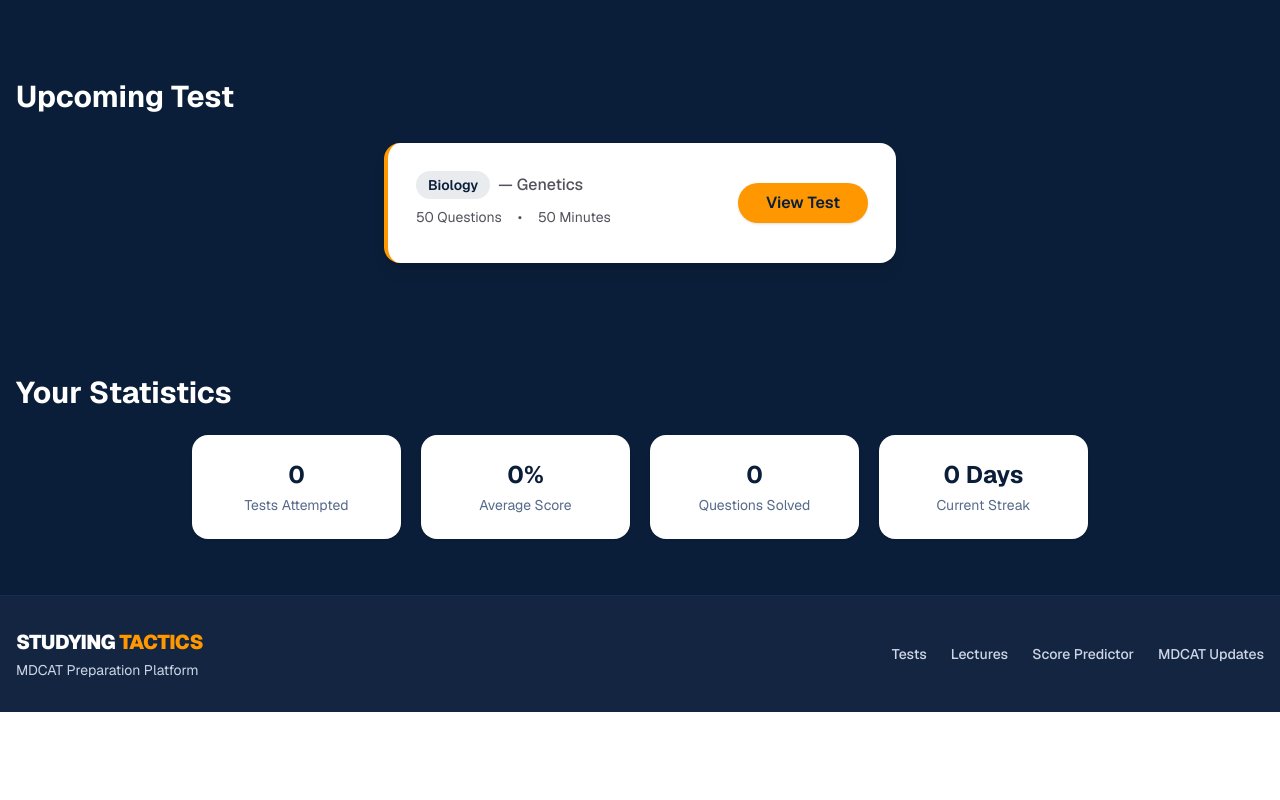
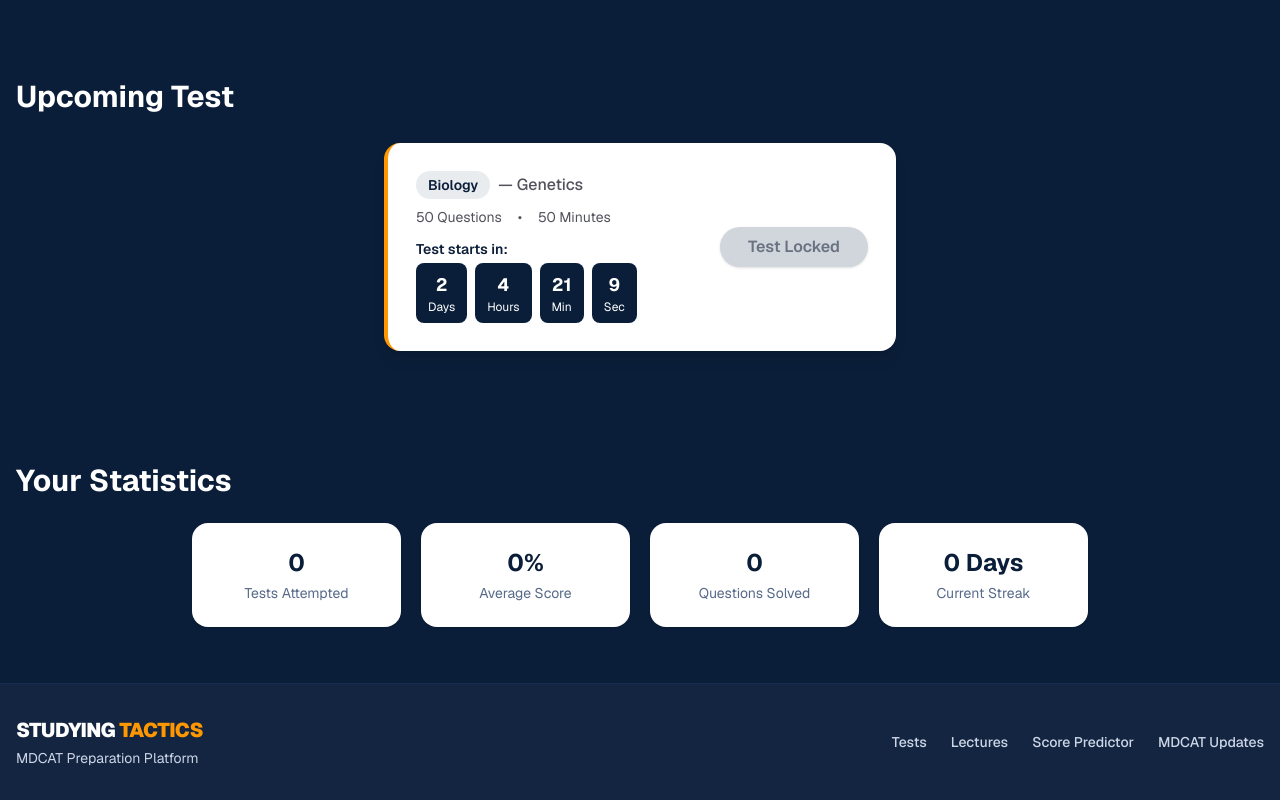
Before and after one commit to studyingtactics0-hash/mdcat-app, a Next.js app: page / in a window 1280 px wide. Shown: the part 852-1652 px from the top of the page. Before the commit the page ends 1564 px from the top, so only its background shows below. Built offline with nearby package versions, Linux system fonts and the light colour scheme; no server answers.

Commit message:
Add mock test launch countdown

```diff
--- a/src/app/page.tsx
+++ b/src/app/page.tsx
@@ -5,6 +5,55 @@ import { useRouter } from "next/navigation";
 import { createClient } from "@/lib/supabase/client";
 
 export default function Home() {
+  const [timeLeft, setTimeLeft] = useState({
+    days: 0,
+    hours: 0,
+    minutes: 0,
+    seconds: 0,
+  });
+
+  const [isLive, setIsLive] = useState(false);
+
+  useEffect(() => {
+    const targetDate = new Date("2026-08-22T00:00:00+05:00").getTime();
+
+    const updateCountdown = () => {
+      const now = new Date().getTime();
+      const difference = targetDate - now;
+
+      if (difference <= 0) {
+        setIsLive(true);
+        setTimeLeft({
+          days: 0,
+          hours: 0,
+          minutes: 0,
+          seconds: 0,
+        });
+        return;
+      }
+
+      setIsLive(false);
+
+      setTimeLeft({
+        days: Math.floor(difference / (1000 * 60 * 60 * 24)),
+        hours: Math.floor(
+          (difference / (1000 * 60 * 60)) % 24
+        ),
+        minutes: Math.floor(
+          (difference / (1000 * 60)) % 60
+        ),
+        seconds: Math.floor(
+          (difference / 1000) % 60
+        ),
+      });
+    };
+
+    updateCountdown();
+
+    const interval = setInterval(updateCountdown, 1000);
+
+    return () => clearInterval(interval);
+  }, []);
   const router = useRouter();
   const supabase = createClient();
 
@@ -14,6 +63,7 @@ export default function Home() {
     averageScore: 0,
     questionsSolved: 0,
     currentStreak: 0,
+
   });
   useEffect(() => {
     async function getStatistics(userId: string) {
@@ -442,13 +492,64 @@ export default function Home() {
                 <span>•</span>
                 <span className="ml-4">50 Minutes</span>
               </div>
+              {isLive ? (
+  <div className="mt-3 text-green-600 font-bold text-lg">
+    Test is LIVE
+  </div>
+) : (
+  <div className="mt-3">
+    <div className="text-[#0b1e39] font-semibold text-sm mb-1">
+      Test starts in:
+    </div>
+
+    <div className="flex gap-2 text-center">
+      <div className="bg-[#0b1e39] text-white rounded-lg px-3 py-2">
+        <div className="text-lg font-bold">
+          {timeLeft.days}
+        </div>
+        <div className="text-xs">Days</div>
+      </div>
+
+      <div className="bg-[#0b1e39] text-white rounded-lg px-3 py-2">
+        <div className="text-lg font-bold">
+          {timeLeft.hours}
+        </div>
+        <div className="text-xs">Hours</div>
+      </div>
+
+      <div className="bg-[#0b1e39] text-white rounded-lg px-3 py-2">
+        <div className="text-lg font-bold">
+          {timeLeft.minutes}
+        </div>
+        <div className="text-xs">Min</div>
+      </div>
+
+      <div className="bg-[#0b1e39] text-white rounded-lg px-3 py-2">
+        <div className="text-lg font-bold">
+          {timeLeft.seconds}
+        </div>
+        <div className="text-xs">Sec</div>
+      </div>
+    </div>
+  </div>
+)}
+
             </div>
-            <a
-              href="#tests"
-              className="mt-5 md:mt-0 md:ml-8 bg-[#ff9800] hover:bg-[#e38000] text-[#0b1e39] font-semibold px-7 py-2 rounded-full shadow transition duration-150 whitespace-nowrap"
-            >
-              View Test
-            </a>
+            {isLive ? (
+  <a
+    href="/tests/mock-test-1"
+    className="mt-5 md:mt-0 md:ml-8 bg-[#ff9800] hover:bg-[#e38000] text-[#0b1e39] font-semibold px-7 py-2 rounded-full shadow transition duration-150 whitespace-nowrap"
+  >
+    Start Test
+  </a>
+) : (
+  <button
+    disabled
+    className="mt-5 md:mt-0 md:ml-8 bg-gray-300 text-gray-500 font-semibold px-7 py-2 rounded-full shadow cursor-not-allowed whitespace-nowrap"
+  >
+    Test Locked
+  </button>
+)}
           </div>
         </section>
 
--- a/src/app/tests/page.tsx
+++ b/src/app/tests/page.tsx
@@ -1,4 +1,68 @@
+"use client";
+
+import { useEffect, useState } from "react";
+
 export default function TestsPage() {
+
+  const [timeLeft, setTimeLeft] = useState({
+    days: 0,
+    hours: 0,
+    minutes: 0,
+    seconds: 0,
+  });
+
+  const [isLive, setIsLive] = useState(false);
+
+  useEffect(() => {
+    const targetDate = new Date(
+      "2026-08-22T00:00:00+05:00"
+    ).getTime();
+
+    const updateCountdown = () => {
+      const now = new Date().getTime();
+      const difference = targetDate - now;
+
+      if (difference <= 0) {
+        setIsLive(true);
+
+        setTimeLeft({
+          days: 0,
+          hours: 0,
+          minutes: 0,
+          seconds: 0,
+        });
+
+        return;
+      }
+
+      setIsLive(false);
+
+      setTimeLeft({
+        days: Math.floor(
+          difference / (1000 * 60 * 60 * 24)
+        ),
+
+        hours: Math.floor(
+          (difference / (1000 * 60 * 60)) % 24
+        ),
+
+        minutes: Math.floor(
+          (difference / (1000 * 60)) % 60
+        ),
+
+        seconds: Math.floor(
+          (difference / 1000) % 60
+        ),
+      });
+    };
+
+    updateCountdown();
+
+    const interval = setInterval(updateCountdown, 1000);
+
+    return () => clearInterval(interval);
+  }, []);
+
   return (
       <main className="min-h-screen bg-[#0b1e39] text-white">
         {/* HEADER */}
@@ -130,6 +194,7 @@ export default function TestsPage() {
 
             {/* FULL MOCK */}
 <div className="bg-[#ff9800] rounded-2xl p-7 text-[#0b1e39] shadow-lg">
+
 <div className="text-4xl mb-4">🏆</div>
 
 <h2 className="text-2xl font-black">
@@ -140,12 +205,80 @@ export default function TestsPage() {
   Simulate the real MDCAT experience with a complete mock test.
 </p>
 
+{!isLive ? (
+  <div className="mt-5">
+
+    <div className="font-semibold text-sm mb-2">
+      Test starts in:
+    </div>
+
+    <div className="grid grid-cols-4 gap-2 text-center">
+
+      <div className="bg-[#0b1e39] text-white rounded-lg px-2 py-2">
+        <div className="text-lg font-bold">
+          {timeLeft.days}
+        </div>
+        <div className="text-xs">
+          Days
+        </div>
+      </div>
+
+      <div className="bg-[#0b1e39] text-white rounded-lg px-2 py-2">
+        <div className="text-lg font-bold">
+          {timeLeft.hours}
+        </div>
+        <div className="text-xs">
+          Hours
+        </div>
+      </div>
+
+      <div className="bg-[#0b1e39] text-white rounded-lg px-2 py-2">
+        <div className="text-lg font-bold">
+          {timeLeft.minutes}
+        </div>
+        <div className="text-xs">
+          Min
+        </div>
+      </div>
+
+      <div className="bg-[#0b1e39] text-white rounded-lg px-2 py-2">
+        <div className="text-lg font-bold">
+          {timeLeft.seconds}
+        </div>
+        <div className="text-xs">
+          Sec
+        </div>
+      </div>
+
+    </div>
+
+    <button
+      disabled
+      className="mt-5 w-full bg-gray-300 text-gray-500 font-bold py-3 rounded-xl cursor-not-allowed"
+    >
+      Test Locked
+    </button>
+
+  </div>
+) : (
+
+  <div className="mt-5">
+
+    <div className="text-green-700 font-bold text-lg mb-3">
+      Test is LIVE
+    </div>
+
     <a
       href="/tests/mock-test-1"
-  className="mt-6 w-full bg-[#0b1e39] hover:bg-[#13294b] text-white font-bold py-3 rounded-xl transition block text-center"
+      className="w-full bg-[#0b1e39] hover:bg-[#13294b] text-white font-bold py-3 rounded-xl transition block text-center"
     >
       Start Full Mock
     </a>
+
+  </div>
+
+)}
+
 </div>
 
           </div>
```
Lines whose indentation alone changed are shown as unchanged.
